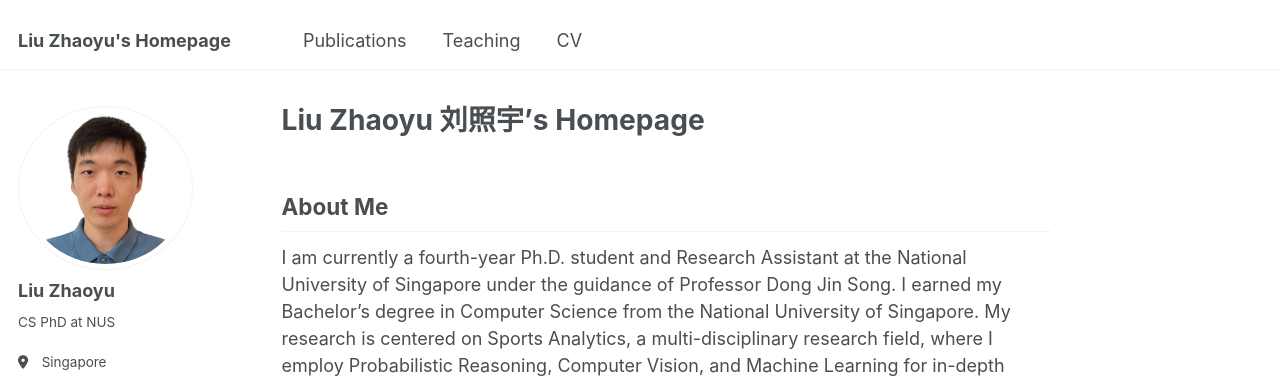
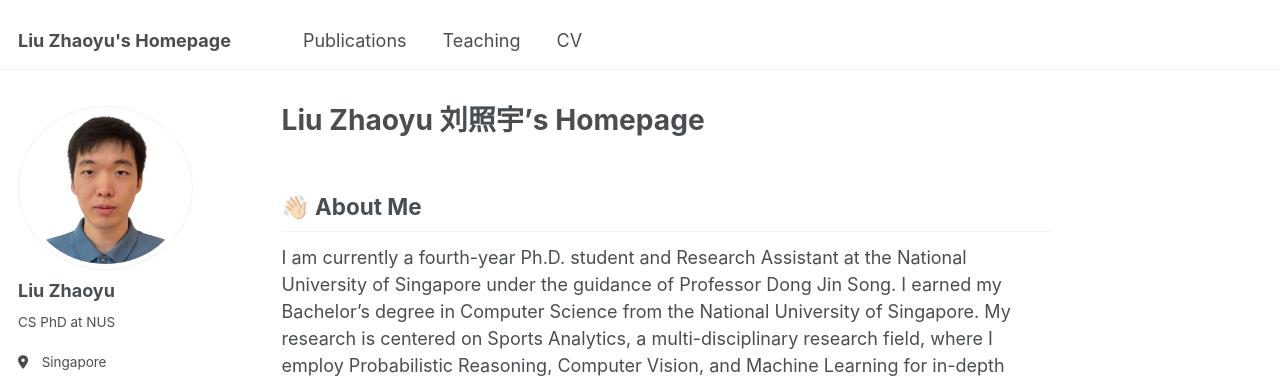
Before and after one commit to LZYAndy/lzyandy.github.io, a Jekyll site: the page built from _pages/about.md, in a window 1280 px wide and 900 px high. Shown: the top 380 px of the window. Built offline with Jekyll 4.4.1, drawn with Linux system fonts in a browser that asks for light colours.

```diff
--- a/_pages/about.md
+++ b/_pages/about.md
@@ -7,7 +7,7 @@ redirect_from:
   - /about.html
 ---
 
-## About Me
+## 👋🏻 About Me
 I am currently a fourth-year Ph.D. student and Research Assistant at the National University of Singapore under the guidance of Professor Dong Jin Song. I earned my Bachelor’s degree in Computer Science from the National University of Singapore. My research is centered on Sports Analytics, a multi-disciplinary research field, where I employ Probabilistic Reasoning, Computer Vision, and Machine Learning for in-depth sports strategy analysis. My work focuses on developing Markov Decision Process (MDP) models for tennis strategy analysis, aiding professional players in pre-match analysis with remarkable success against top competitors. Additionally, my work involves using advanced video analytics to automatically extract and understand fast, frequent, and fine-grained event sequences from sports videos, providing intricate match insights. My analytical methodologies have been applied across multiple sports, including tennis (singles and doubles), badminton, basketball, American football, etc.
 
 
```
